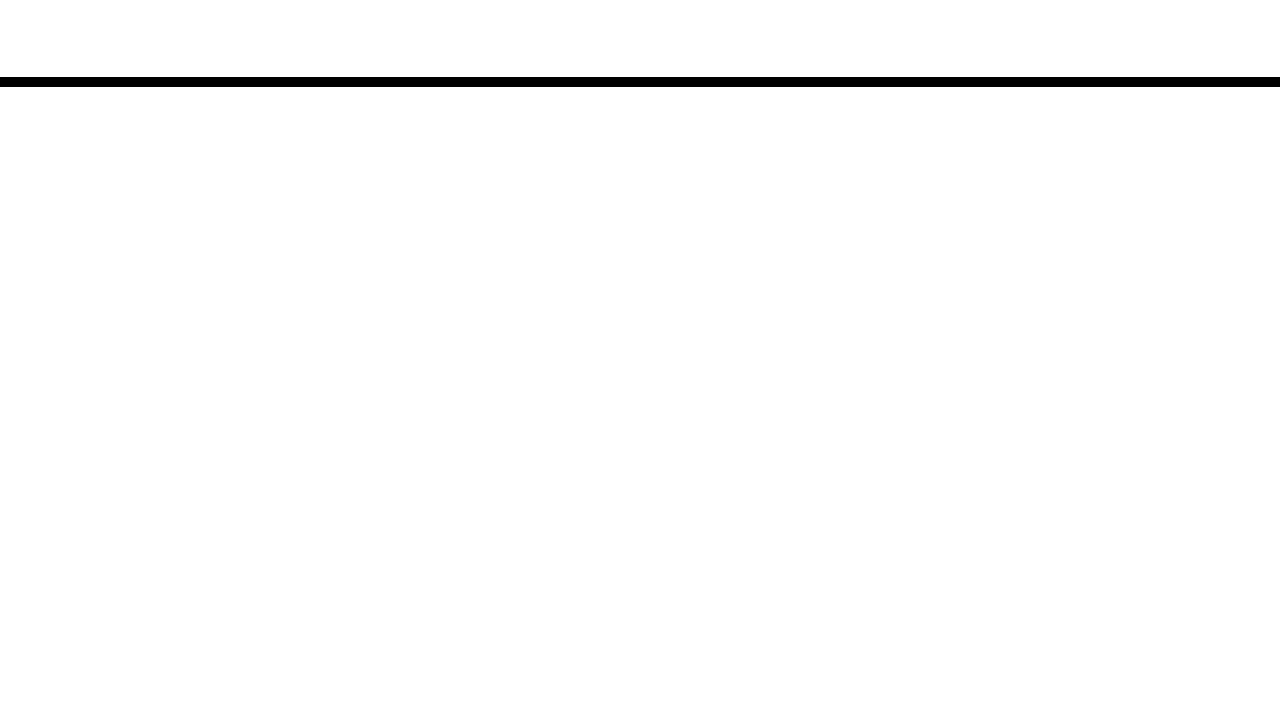
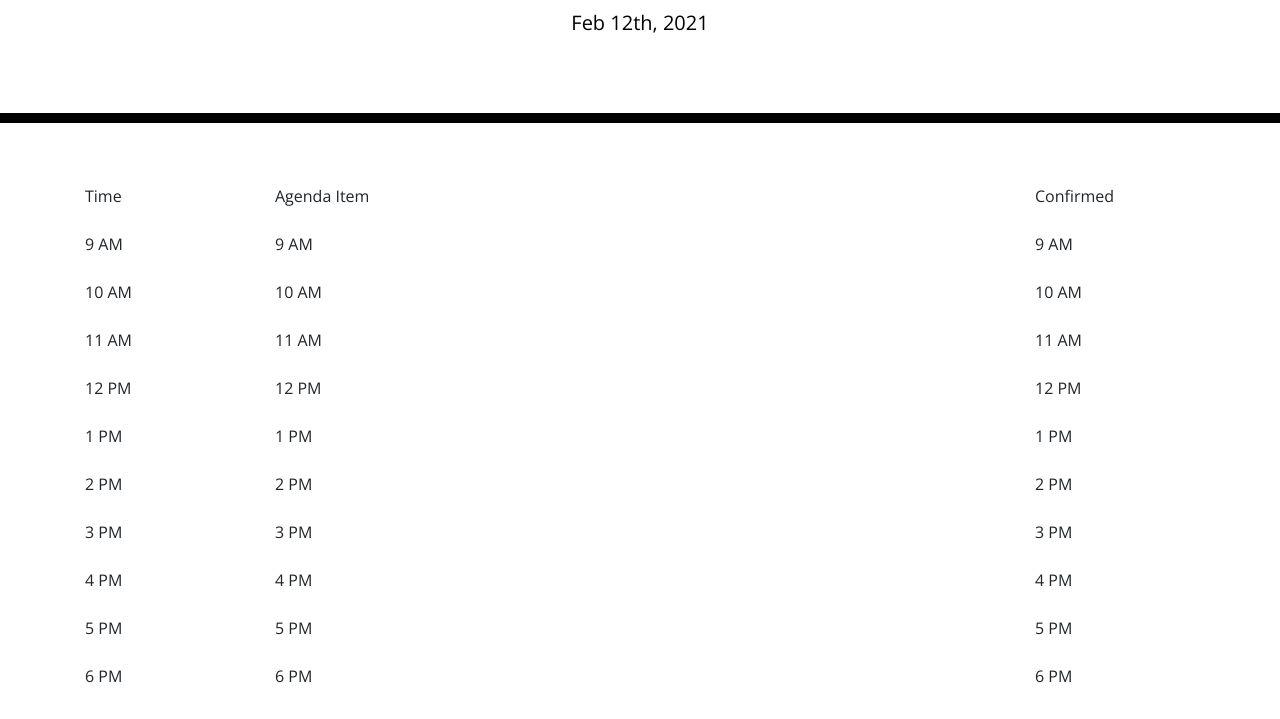
Before and after one commit to roberttilton/Day-Planner, a plain HTML site: page index.html in a window 1280 px wide. Shown: the part 181-900 px from the top of the page. Before the commit the page ends 800 px from the top, so only its background shows below. Drawn offline with nearby package versions, Linux system fonts and the light colour scheme.

Commit message:
filled out bootstrap of the planner in html, page beginning to take shape

```diff
--- a/index.html
+++ b/index.html
@@ -28,11 +28,53 @@
       <p class="lead">A simple calendar app for scheduling your work day</p>
       <p id="currentDay" class="lead"></p>
     </header>
+    <!-- Timeblocks are below. -->
     <div class="container">
-      <!-- Timeblocks go here -->
+      <div class="row">
+        <div class="col-2">
+          <div>Time</div>
+          <div>9 AM</div>
+          <div>10 AM</div>
+          <div>11 AM</div>
+          <div>12 PM</div>
+          <div>1 PM</div>
+          <div>2 PM</div>
+          <div>3 PM</div>
+          <div>4 PM</div>
+          <div>5 PM</div>
+          <div>6 PM</div>
+        </div>
+        <div class="col-8">
+          <div>Agenda Item</div>
+          <div>9 AM</div>
+          <div>10 AM</div>
+          <div>11 AM</div>
+          <div>12 PM</div>
+          <div>1 PM</div>
+          <div>2 PM</div>
+          <div>3 PM</div>
+          <div>4 PM</div>
+          <div>5 PM</div>
+          <div>6 PM</div>
+        </div>
+        <div class="col-2">
+          <div>Confirmed</div>
+          <div>9 AM</div>
+          <div>10 AM</div>
+          <div>11 AM</div>
+          <div>12 PM</div>
+          <div>1 PM</div>
+          <div>2 PM</div>
+          <div>3 PM</div>
+          <div>4 PM</div>
+          <div>5 PM</div>
+          <div>6 PM</div>
+        </div>
+      </div>
     </div>
 
     <script src="https://cdnjs.cloudflare.com/ajax/libs/jquery/3.2.1/jquery.min.js"></script>
     <script src="https://cdnjs.cloudflare.com/ajax/libs/moment.js/2.24.0/moment.min.js"></script>
+    <script src="script.js"></script>
   </body>
 </html>
--- /dev/null
+++ b/script.js
@@ -0,0 +1,4 @@
+var currentDate = document.getElementById("currentDay");
+
+currentDate.textContent = moment().format("MMM Do, YYYY");
+console.log(moment().format("MMM Do, YYYY"));
```
